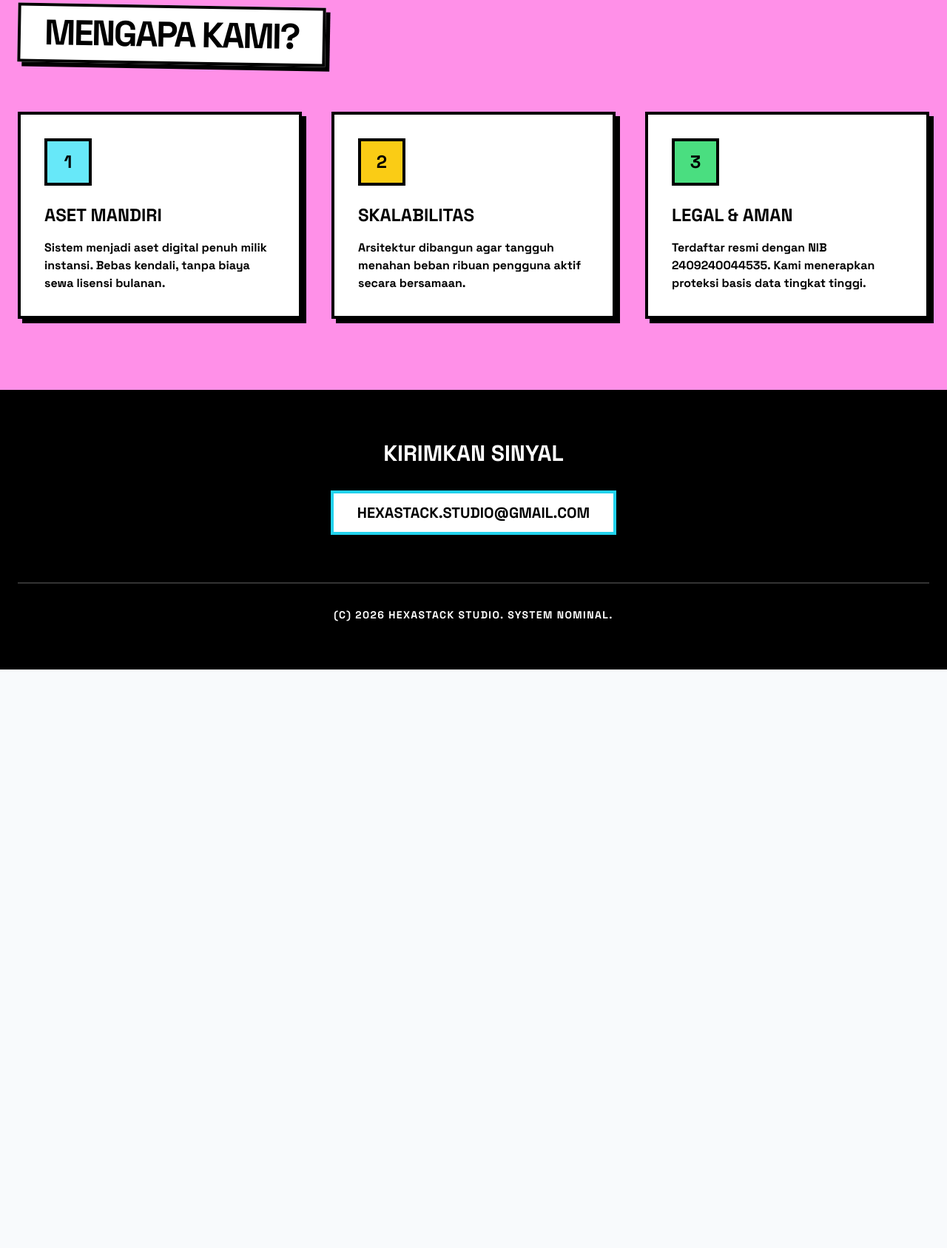
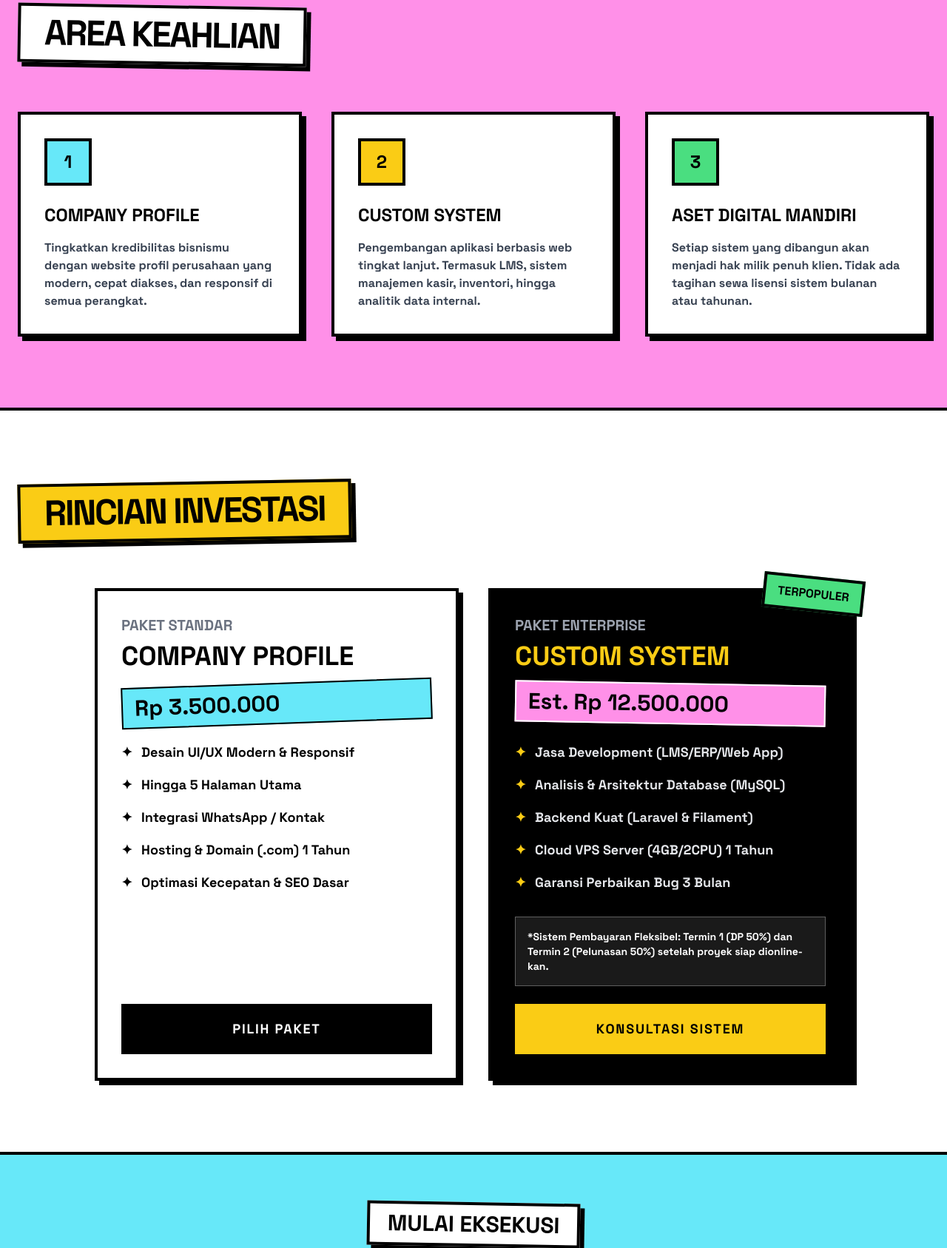
Before and after one commit to ilhvn-jnrd/hexastack-web, a plain HTML site: page index.html in a window 1280 px wide. Shown: the part 1113-2800 px from the top of the page at 74% size. Before the commit the page ends 2018 px from the top, so only its background shows below. Drawn offline with nearby package versions, Linux system fonts and the light colour scheme.

Commit message:
Update index.html

```diff
--- a/index.html
+++ b/index.html
@@ -3,7 +3,7 @@
 <head>
     <meta charset="UTF-8">
     <meta name="viewport" content="width=device-width, initial-scale=1.0">
-    <title>HexaStack Studio - IT Solutions & Custom LMS</title>
+    <title>HexaStack Studio - Web & Custom System Solutions</title>
 
     <link rel="icon" href="My LOGO.jpg" type="image/jpeg">
     <script src="https://cdn.tailwindcss.com"></script>
@@ -66,7 +66,7 @@
             </div>
             <div class="hidden md:flex space-x-8 font-bold uppercase text-sm tracking-widest">
                 <a href="#layanan" class="hover:text-cyan-500 hover:underline decoration-4 underline-offset-4">/Layanan</a>
-                <a href="#portofolio" class="hover:text-magenta-500 hover:underline decoration-4 underline-offset-4">/Portofolio</a>
+                <a href="#harga" class="hover:text-[#ff90e8] hover:underline decoration-4 underline-offset-4">/Investasi</a>
                 <a href="#kontak" class="hover:text-yellow-500 hover:underline decoration-4 underline-offset-4">/Kontak</a>
             </div>
         </div>
@@ -76,11 +76,11 @@
         <div class="animate-ticker">
             <span class="mx-4">+++ SYSTEM ONLINE +++</span>
             <span class="mx-4">HEXASTACK STUDIO</span>
-            <span class="mx-4">+++ CUSTOM LMS READY +++</span>
+            <span class="mx-4">+++ COMPANY PROFILE & CUSTOM WEB +++</span>
             <span class="mx-4">LARAVEL & FILAMENT</span>
             <span class="mx-4">+++ SYSTEM ONLINE +++</span>
             <span class="mx-4">HEXASTACK STUDIO</span>
-            <span class="mx-4">+++ CUSTOM LMS READY +++</span>
+            <span class="mx-4">+++ COMPANY PROFILE & CUSTOM WEB +++</span>
             <span class="mx-4">LARAVEL & FILAMENT</span>
         </div>
     </div>
@@ -89,28 +89,28 @@
         <div class="container mx-auto px-6 text-center">
 
             <div class="inline-block bg-black text-white font-bold px-4 py-1 mb-8 uppercase tracking-widest text-sm neo-shadow">
-                [ INIT_SYSTEM ]
+                [ INIT_WORKSPACE ]
             </div>
 
             <h1 class="text-5xl md:text-7xl font-black mb-6 uppercase leading-tight tracking-tighter">
-                Transformasi Digital <br/>
-                <span class="bg-cyan-300 px-4 py-2 border-4 border-black neo-shadow inline-block mt-4 transform -rotate-2">Pembelajaran</span>
+                Digitalisasi <br/>
+                <span class="bg-cyan-300 px-4 py-2 border-4 border-black neo-shadow inline-block mt-4 transform -rotate-2">Tanpa Batas</span>
             </h1>
 
-            <p class="text-xl md:text-2xl font-bold mb-12 max-w-3xl mx-auto border-4 border-black bg-white p-6 neo-shadow">
-                Kami merancang Custom Learning Management System (LMS) dan infrastruktur digital tanpa biaya langganan bulanan.
+            <p class="text-xl md:text-2xl font-bold mb-12 max-w-3xl mx-auto border-4 border-black bg-white p-6 neo-shadow leading-relaxed">
+                Kami membangun identitas digitalmu. Mulai dari Website Company Profile interaktif hingga Custom Web System kelas enterprise yang menyesuaikan alur bisnismu.
             </p>
 
             <div class="flex flex-wrap justify-center gap-4 mb-16 font-bold text-sm uppercase">
                 <span class="bg-cyan-400 border-4 border-black px-4 py-2 neo-shadow">Laravel</span>
                 <span class="bg-[#ff90e8] border-4 border-black px-4 py-2 neo-shadow">Filament</span>
                 <span class="bg-yellow-400 border-4 border-black px-4 py-2 neo-shadow">Python</span>
-                <span class="bg-white border-4 border-black px-4 py-2 neo-shadow">Database System</span>
-                <span class="bg-green-400 border-4 border-black px-4 py-2 neo-shadow">Generative AI</span>
+                <span class="bg-white border-4 border-black px-4 py-2 neo-shadow">Database Management</span>
+                <span class="bg-green-400 border-4 border-black px-4 py-2 neo-shadow">Company Profile</span>
             </div>
 
-            <a href="#kontak" class="inline-block bg-yellow-400 text-black border-4 border-black font-black text-xl py-4 px-12 uppercase tracking-widest neo-shadow neo-button-hover">
-                Mulai Kolaborasi ->
+            <a href="#harga" class="inline-block bg-yellow-400 text-black border-4 border-black font-black text-xl py-4 px-12 uppercase tracking-widest neo-shadow neo-button-hover">
+                Lihat Paket Layanan ->
             </a>
 
         </div>
@@ -118,38 +118,91 @@
 
     <section id="layanan" class="py-24 border-t-4 border-black bg-[#ff90e8]">
         <div class="container mx-auto px-6">
-            <h2 class="text-4xl md:text-5xl font-black mb-16 text-center uppercase tracking-tighter bg-white border-4 border-black inline-block px-8 py-3 neo-shadow transform rotate-1">Mengapa Kami?</h2>
+            <h2 class="text-4xl md:text-5xl font-black mb-16 text-center uppercase tracking-tighter bg-white border-4 border-black inline-block px-8 py-3 neo-shadow transform rotate-1">Area Keahlian</h2>
 
             <div class="grid grid-cols-1 md:grid-cols-3 gap-10">
                 <div class="bg-white border-4 border-black p-8 neo-shadow">
                     <div class="bg-cyan-300 border-4 border-black w-16 h-16 flex items-center justify-center mb-6 text-2xl font-black">1</div>
-                    <h3 class="text-2xl font-black mb-4 uppercase">Aset Mandiri</h3>
-                    <p class="font-bold">Sistem menjadi aset digital penuh milik instansi. Bebas kendali, tanpa biaya sewa lisensi bulanan.</p>
+                    <h3 class="text-2xl font-black mb-4 uppercase">Company Profile</h3>
+                    <p class="font-bold text-gray-700">Tingkatkan kredibilitas bisnismu dengan website profil perusahaan yang modern, cepat diakses, dan responsif di semua perangkat.</p>
                 </div>
 
                 <div class="bg-white border-4 border-black p-8 neo-shadow">
                     <div class="bg-yellow-400 border-4 border-black w-16 h-16 flex items-center justify-center mb-6 text-2xl font-black">2</div>
-                    <h3 class="text-2xl font-black mb-4 uppercase">Skalabilitas</h3>
-                    <p class="font-bold">Arsitektur dibangun agar tangguh menahan beban ribuan pengguna aktif secara bersamaan.</p>
+                    <h3 class="text-2xl font-black mb-4 uppercase">Custom System</h3>
+                    <p class="font-bold text-gray-700">Pengembangan aplikasi berbasis web tingkat lanjut. Termasuk LMS, sistem manajemen kasir, inventori, hingga analitik data internal.</p>
                 </div>
 
                 <div class="bg-white border-4 border-black p-8 neo-shadow">
                     <div class="bg-green-400 border-4 border-black w-16 h-16 flex items-center justify-center mb-6 text-2xl font-black">3</div>
-                    <h3 class="text-2xl font-black mb-4 uppercase">Legal & Aman</h3>
-                    <p class="font-bold">Terdaftar resmi dengan NIB 2409240044535. Kami menerapkan proteksi basis data tingkat tinggi.</p>
+                    <h3 class="text-2xl font-black mb-4 uppercase">Aset Digital Mandiri</h3>
+                    <p class="font-bold text-gray-700">Setiap sistem yang dibangun akan menjadi hak milik penuh klien. Tidak ada tagihan sewa lisensi sistem bulanan atau tahunan.</p>
                 </div>
             </div>
         </div>
     </section>
 
-    <footer id="kontak" class="py-16 border-t-4 border-black bg-black text-white text-center">
+    <section id="harga" class="py-24 border-t-4 border-black bg-white">
         <div class="container mx-auto px-6">
-            <h2 class="text-3xl font-black mb-8 uppercase">Kirimkan Sinyal</h2>
-            <a href="mailto:hexastack.studio@gmail.com" class="inline-block bg-white text-black border-4 border-cyan-400 font-black py-3 px-8 text-xl uppercase neo-shadow hover:bg-cyan-400 hover:text-black transition-colors">
+            <h2 class="text-4xl md:text-5xl font-black mb-16 text-center uppercase tracking-tighter bg-yellow-400 border-4 border-black inline-block px-8 py-3 neo-shadow transform -rotate-1">Rincian Investasi</h2>
+
+            <div class="grid grid-cols-1 md:grid-cols-2 gap-10 max-w-5xl mx-auto">
+
+                <div class="bg-white border-4 border-black p-8 neo-shadow flex flex-col h-full">
+                    <div class="uppercase font-black text-xl text-gray-500 mb-2">Paket Standar</div>
+                    <h3 class="text-4xl font-black mb-4 uppercase">Company Profile</h3>
+                    <div class="text-3xl font-black mb-6 bg-cyan-300 inline-block px-4 py-2 border-2 border-black transform -rotate-2">Rp 3.500.000</div>
+
+                    <ul class="font-bold text-lg space-y-4 mb-8 flex-grow">
+                        <li class="flex items-center"><span class="mr-3">✦</span> Desain UI/UX Modern & Responsif</li>
+                        <li class="flex items-center"><span class="mr-3">✦</span> Hingga 5 Halaman Utama</li>
+                        <li class="flex items-center"><span class="mr-3">✦</span> Integrasi WhatsApp / Kontak</li>
+                        <li class="flex items-center"><span class="mr-3">✦</span> Hosting & Domain (.com) 1 Tahun</li>
+                        <li class="flex items-center"><span class="mr-3">✦</span> Optimasi Kecepatan & SEO Dasar</li>
+                    </ul>
+
+                    <a href="mailto:hexastack.studio@gmail.com?subject=Tanya%20Paket%20Company%20Profile" class="text-center block bg-black text-white border-4 border-black font-black text-lg py-4 px-6 uppercase tracking-widest neo-button-hover w-full">
+                        Pilih Paket
+                    </a>
+                </div>
+
+                <div class="bg-black border-4 border-black p-8 neo-shadow flex flex-col h-full text-white relative">
+                    <div class="absolute -top-5 -right-5 bg-green-400 text-black border-4 border-black font-black px-4 py-2 uppercase transform rotate-6">Terpopuler</div>
+                    <div class="uppercase font-black text-xl text-gray-400 mb-2">Paket Enterprise</div>
+                    <h3 class="text-4xl font-black mb-4 uppercase text-yellow-400">Custom System</h3>
+                    <div class="text-3xl font-black mb-6 bg-[#ff90e8] text-black inline-block px-4 py-2 border-2 border-white transform rotate-1">Est. Rp 12.500.000</div>
+
+                    <ul class="font-bold text-lg space-y-4 mb-8 flex-grow text-gray-200">
+                        <li class="flex items-center"><span class="mr-3 text-yellow-400">✦</span> Jasa Development (LMS/ERP/Web App)</li>
+                        <li class="flex items-center"><span class="mr-3 text-yellow-400">✦</span> Analisis & Arsitektur Database (MySQL)</li>
+                        <li class="flex items-center"><span class="mr-3 text-yellow-400">✦</span> Backend Kuat (Laravel & Filament)</li>
+                        <li class="flex items-center"><span class="mr-3 text-yellow-400">✦</span> Cloud VPS Server (4GB/2CPU) 1 Tahun</li>
+                        <li class="flex items-center"><span class="mr-3 text-yellow-400">✦</span> Garansi Perbaikan Bug 3 Bulan</li>
+                    </ul>
+
+                    <div class="bg-white/10 p-4 mb-6 border border-white/30 text-sm font-bold">
+                        *Sistem Pembayaran Fleksibel: Termin 1 (DP 50%) dan Termin 2 (Pelunasan 50%) setelah proyek siap dionline-kan.
+                    </div>
+
+                    <a href="mailto:hexastack.studio@gmail.com?subject=Tanya%20Paket%20Custom%20System" class="text-center block bg-yellow-400 text-black border-4 border-yellow-400 font-black text-lg py-4 px-6 uppercase tracking-widest neo-button-hover w-full">
+                        Konsultasi Sistem
+                    </a>
+                </div>
+
+            </div>
+        </div>
+    </section>
+
+    <footer id="kontak" class="py-16 border-t-4 border-black bg-cyan-300 text-black text-center">
+        <div class="container mx-auto px-6">
+            <h2 class="text-3xl font-black mb-8 uppercase bg-white inline-block px-6 py-2 border-4 border-black neo-shadow transform rotate-1">Mulai Eksekusi</h2>
+            <p class="font-bold text-xl mb-8 max-w-2xl mx-auto">Beritahu kami tantangan operasional yang sedang dihadapi, dan kita akan rancang solusinya bersama.</p>
+            <a href="mailto:hexastack.studio@gmail.com" class="inline-block bg-black text-white border-4 border-black font-black py-4 px-10 text-xl uppercase neo-shadow hover:bg-white hover:text-black transition-colors">
                 hexastack.studio@gmail.com
             </a>
-            <div class="mt-16 pt-8 border-t-2 border-white/20 font-bold tracking-widest text-sm">
-                (C) 2026 HEXASTACK STUDIO. SYSTEM NOMINAL.
+            <div class="mt-16 pt-8 border-t-4 border-black font-bold tracking-widest text-sm uppercase">
+                (C) 2026 HEXASTACK STUDIO. <br/>
+                ILHAM JANUAR AMINUDIN - NIB: 2409240044535
             </div>
         </div>
     </footer>
```
